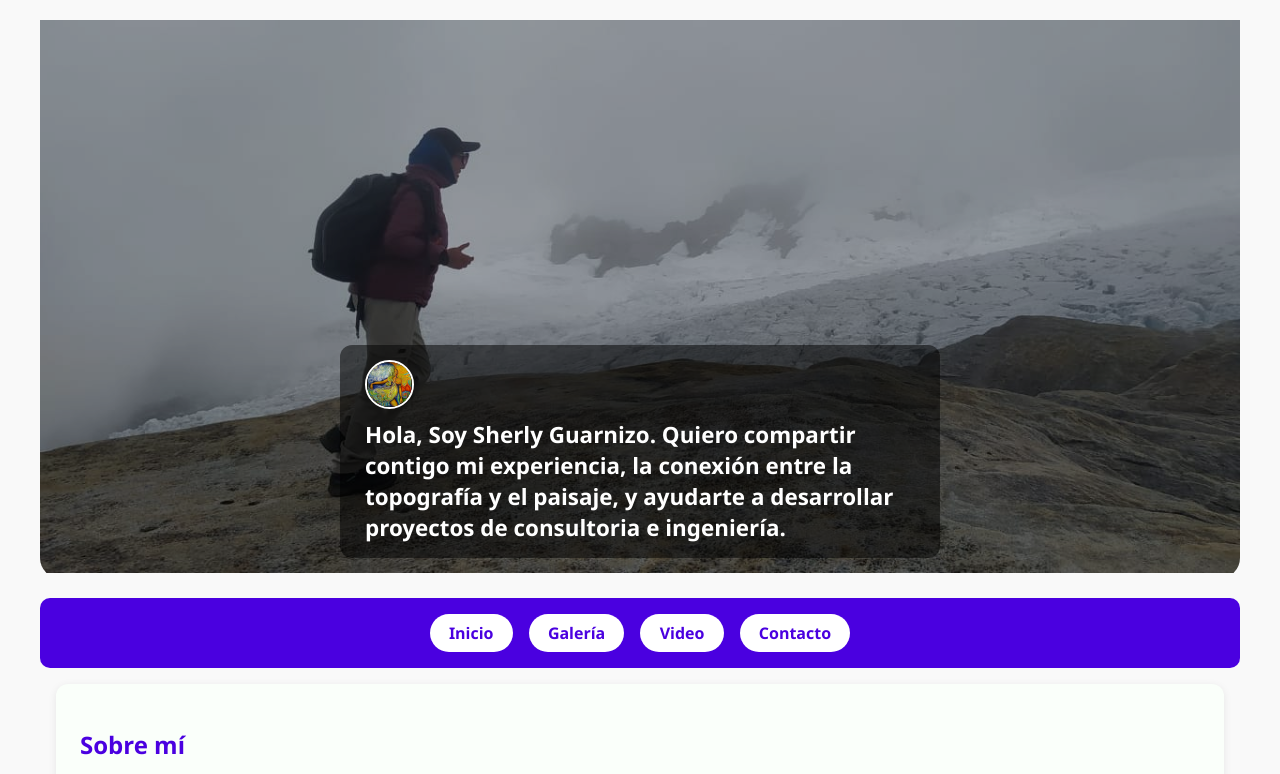
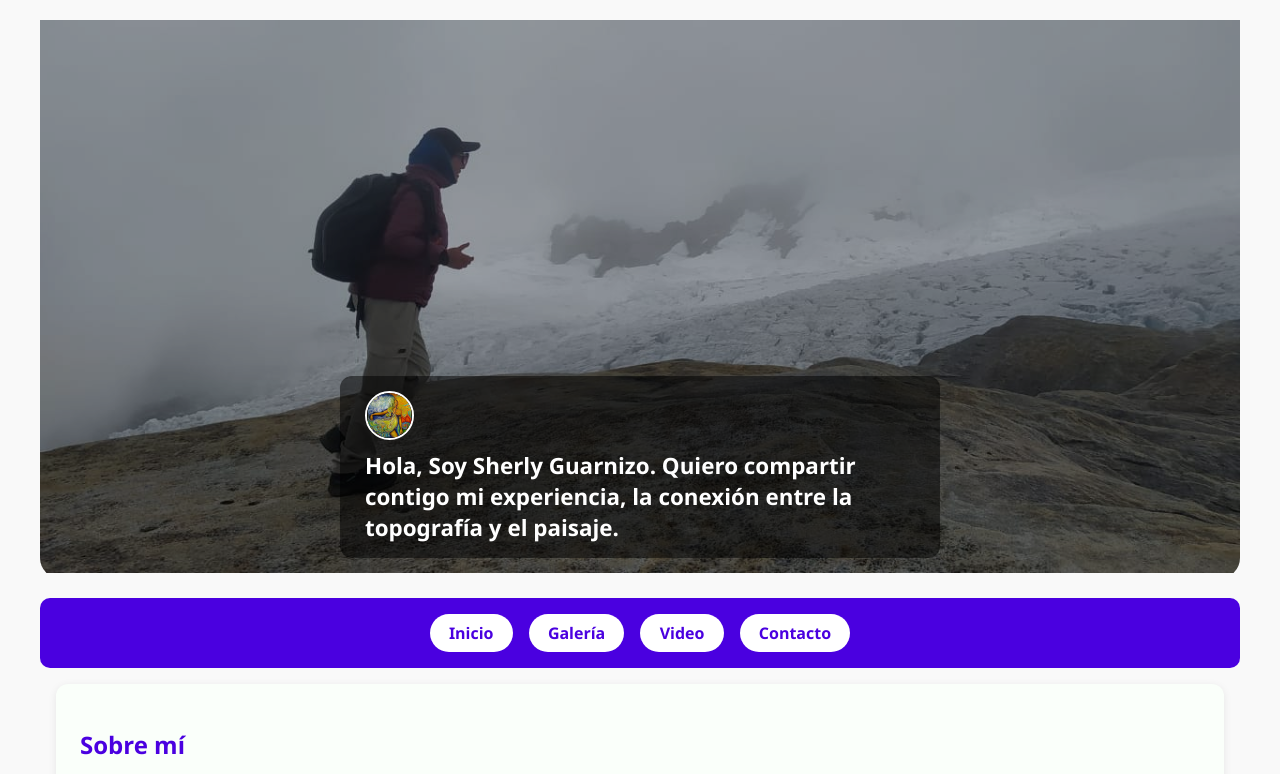
Before and after one commit to SHERGUARNIZO/bit-website, a plain HTML site: page index.html in a window 1280 px wide. Shown: the top 774 px of the page. Drawn offline with Linux system fonts and the light colour scheme.

Commit message:
Actualiza contenido del sitio web personal

```diff
--- a/index.html
+++ b/index.html
@@ -15,7 +15,7 @@
             <img src="./assets/MI.jpeg" alt="Paisaje natural" class="header-img" />
             <div class="bienvenida">
               <img src="./assets/avatar.jpg" alt="Mi avatar" class="mini-avatar" />
-              <h1>Hola, Soy Sherly Guarnizo. Quiero compartir contigo mi experiencia, la conexión entre la topografía y el paisaje, y  ayudarte a desarrollar proyectos de consultoria e ingeniería.</h1>
+              <h1>Hola, Soy Sherly Guarnizo. Quiero compartir contigo mi experiencia, la conexión entre la topografía y el paisaje.</h1>
             </div>
           </header>
 
```
